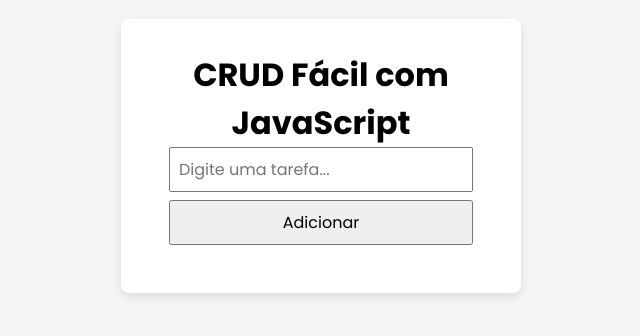
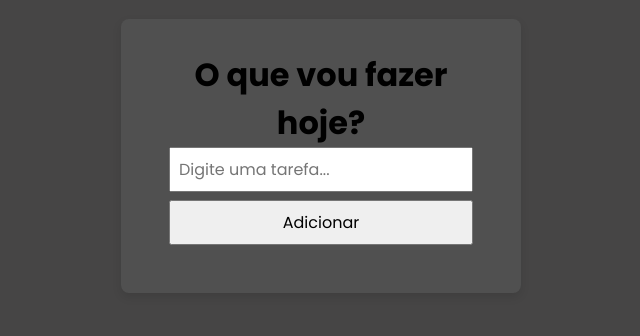
Before and after one commit to marcomedeiiros/crud-js-facil, a plain HTML site: page index.html in a window 1280 px wide. Shown: the part 244-580 px from the top of the page, without its empty margins (319-959 px from the left). Drawn offline with Linux system fonts and the light colour scheme.

Commit message:
ajustando algumas coisas

```diff
--- a/index.html
+++ b/index.html
@@ -9,7 +9,7 @@
 
 <body>
     <div class="container">
-        <h1>CRUD Fácil com JavaScript</h1>
+        <h1>O que vou fazer hoje?</h1>
 
         <div class="input-group">
             <input type="text" id="taskInput" placeholder="Digite uma tarefa..." />
--- a/style.css
+++ b/style.css
@@ -15,11 +15,11 @@ body {
     display: flex;
     justify-content: center;
     align-items: center;
-    background: #f5f5f5;
+    background: #464545;
 }
 
 .container {
-    background: white;
+    background: rgb(80, 80, 80);
     padding: 2rem 3rem;
     border-radius: 8px;
     box-shadow: 0 4px 10px rgba(0, 0, 0, 0.1);
@@ -56,7 +56,7 @@ ul {
 
 li {
     padding: 0.5rem;
-    border-bottom: 1px solid #ddd;
+    border-bottom: 1px solid #cfcfcf;
     display: flex;
     justify-content: space-between;
     align-items: center;
```
